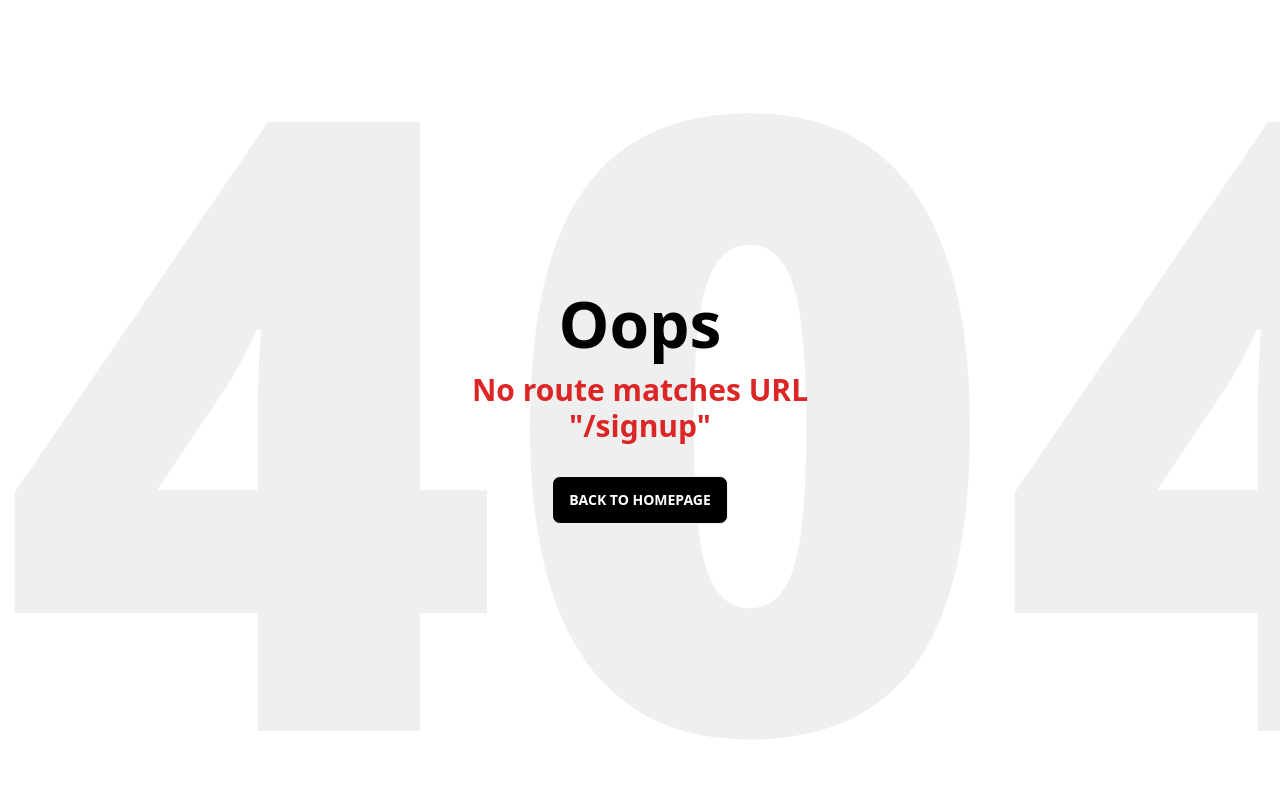
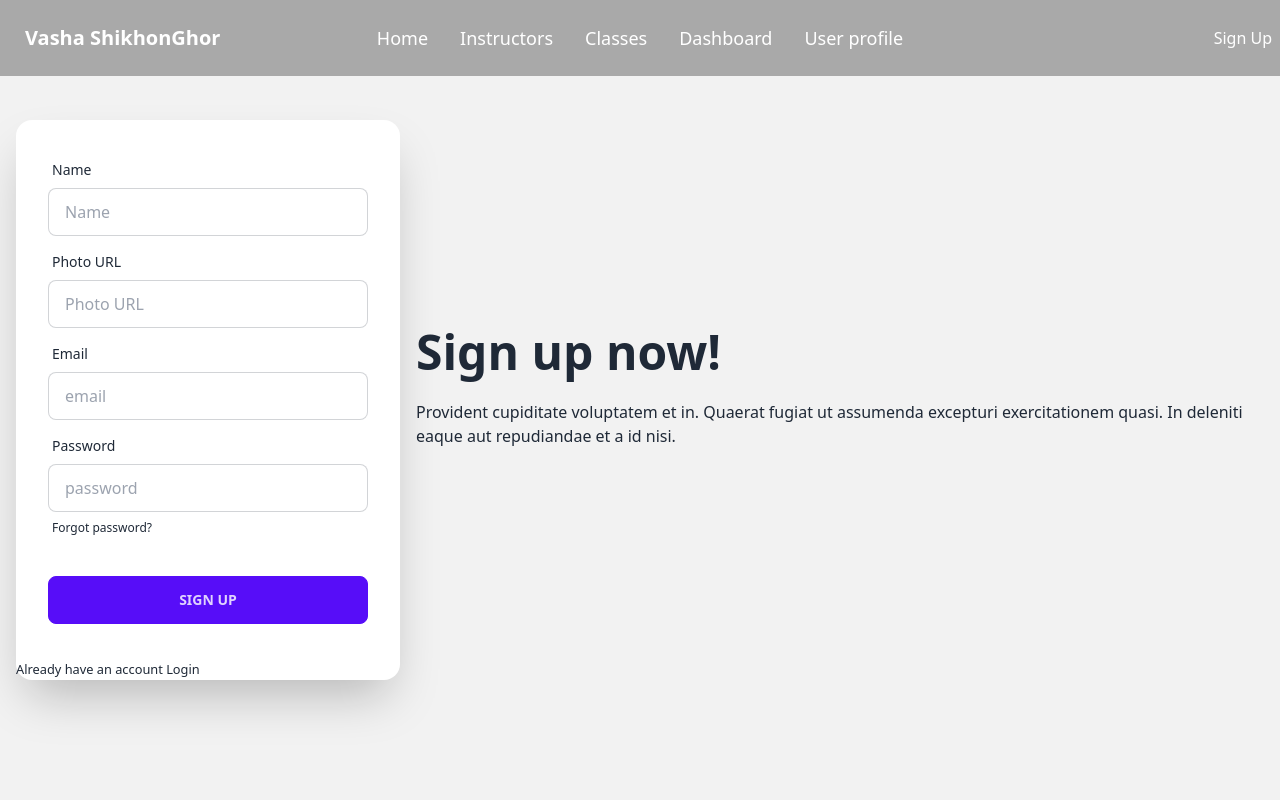
Before and after one commit to fahmeda5660/language-camp-12-client, a React (Vite) app: page /signup in a window 1280 px wide. Shown: the top 800 px of the page. Built offline with nearby package versions, Linux system fonts and the light colour scheme; no server answers.

Commit message:
signup ongoing

```diff
--- a/package.json
+++ b/package.json
@@ -20,7 +20,8 @@
     "react-icons": "^4.9.0",
     "react-responsive-carousel": "^3.2.23",
     "react-router-dom": "^6.12.0",
-    "sort-by": "^1.2.0"
+    "sort-by": "^1.2.0",
+    "sweetalert2": "^11.7.11"
   },
   "devDependencies": {
     "@types/react": "^18.0.37",
--- a/src/pages/Login/Login.jsx
+++ b/src/pages/Login/Login.jsx
@@ -1,10 +1,10 @@
 import { useContext, useEffect, useState } from 'react';
-import { loadCaptchaEnginge, LoadCanvasTemplate, validateCaptcha } from 'react-simple-captcha';
+// import { loadCaptchaEnginge, LoadCanvasTemplate, validateCaptcha } from 'react-simple-captcha';
 import { AuthContext } from '../../providers/AuthProvider';
 import { Link, useLocation, useNavigate } from 'react-router-dom';
-import { Helmet } from 'react-helmet-async';
+// import { Helmet } from 'react-helmet-async';
 import Swal from 'sweetalert2'
-import SocialLogin from '../Shared/SocialLogin/SocialLogin';
+// import SocialLogin from '../Shared/SocialLogin/SocialLogin';
 
 const Login = () => {
     const [disabled, setDisabled] = useState(true);
@@ -53,9 +53,9 @@ const Login = () => {
 
     return (
         <>
-            <Helmet>
+            {/* <Helmet>
                 <title>Bistro Boss | Login</title>
-            </Helmet>
+            </Helmet> */}
             <div className="hero min-h-screen bg-base-200">
                 <div className="hero-content flex-col md:flex-row-reverse">
                     <div className="text-center md:w-1/2 lg:text-left">
@@ -81,7 +81,7 @@ const Login = () => {
                             </div>
                             <div className="form-control">
                                 <label className="label">
-                                    <LoadCanvasTemplate />
+                                    {/* <LoadCanvasTemplate /> */}
                                 </label>
                                 <input onBlur={handleValidateCaptcha} type="text" name="captcha" placeholder="type the captcha above" className="input input-bordered" />
 
@@ -94,7 +94,7 @@ const Login = () => {
                             <p><small>New Here? <Link to="/signup"><span className='text-blue-800'>Create an account</span></Link> </small></p>
                             </div>
                         </form>
-                        <SocialLogin></SocialLogin>
+                        {/* <SocialLogin></SocialLogin> */}
                     </div>
                 </div>
             </div>
--- a/src/pages/Shared/NavBar/NavBar.jsx
+++ b/src/pages/Shared/NavBar/NavBar.jsx
@@ -1,4 +1,5 @@
 
+import { Link } from "react-router-dom";
 import ActiveLink from "../../../ActiveLink/ActiveLink";
 
 
@@ -40,7 +41,9 @@ const NavBar = () => {
                     </ul>
                 </div>
                 <div className="navbar-end">
-                    <a className="btn">Get started</a>
+                <Link to="/signup">
+                <button>Sign Up</button>
+              </Link>
                 </div>
             </div>
         </>
--- a/src/pages/SignUp/SignUp.jsx
+++ b/src/pages/SignUp/SignUp.jsx
@@ -1,10 +1,10 @@
 import { useContext } from "react";
-import { Helmet } from "react-helmet-async";
+// import { Helmet } from "react-helmet-async";
 import { useForm } from "react-hook-form";
-import { AuthContext } from "../../providers/AuthProvider";
 import { Link, useNavigate } from "react-router-dom";
 import Swal from 'sweetalert2'
-import SocialLogin from "../Shared/SocialLogin/SocialLogin";
+import { AuthContext } from "../../providers/AuthProvider";
+// import SocialLogin from "../Shared/SocialLogin/SocialLogin";
 
 const SignUp = () => {
 
@@ -51,9 +51,9 @@ const SignUp = () => {
 
     return (
         <>
-            <Helmet>
+            {/* <Helmet>
                 <title>Bistro Boss | Sign Up</title>
-            </Helmet>
+            </Helmet> */}
             <div className="hero min-h-screen bg-base-200">
                 <div className="hero-content flex-col lg:flex-row-reverse">
                     <div className="text-center lg:text-left">
@@ -106,7 +106,7 @@ const SignUp = () => {
                             </div>
                         </form>
                         <p><small>Already have an account <Link to="/login">Login</Link></small></p>
-                        <SocialLogin></SocialLogin>
+                        {/* <SocialLogin></SocialLogin> */}
                     </div>
                 </div>
             </div>
```
Also changed, not shown: src/routes/routes.jsx (+7 -0 lines), 1 other file (tests, documents, lock files or other folders).
